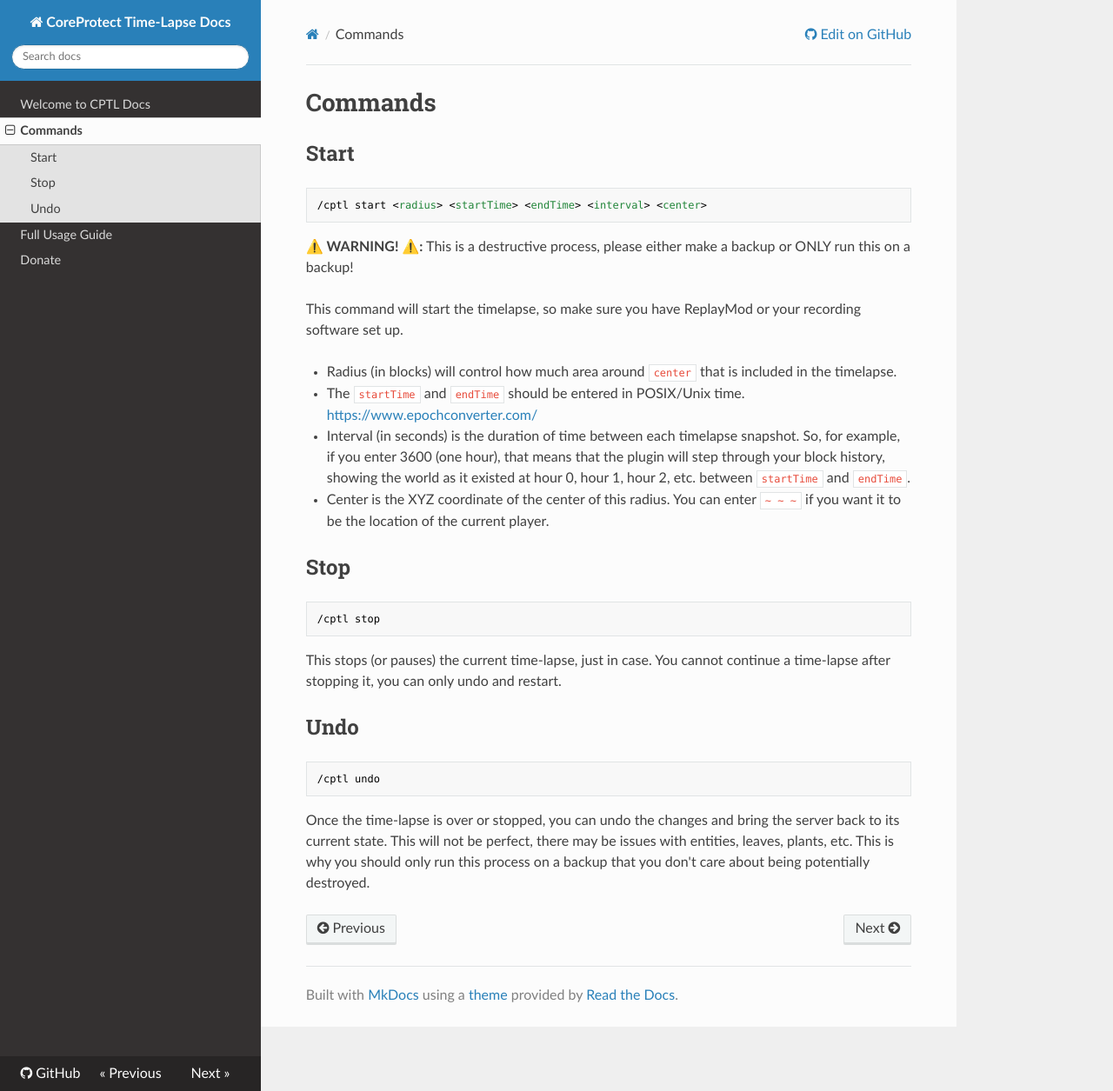
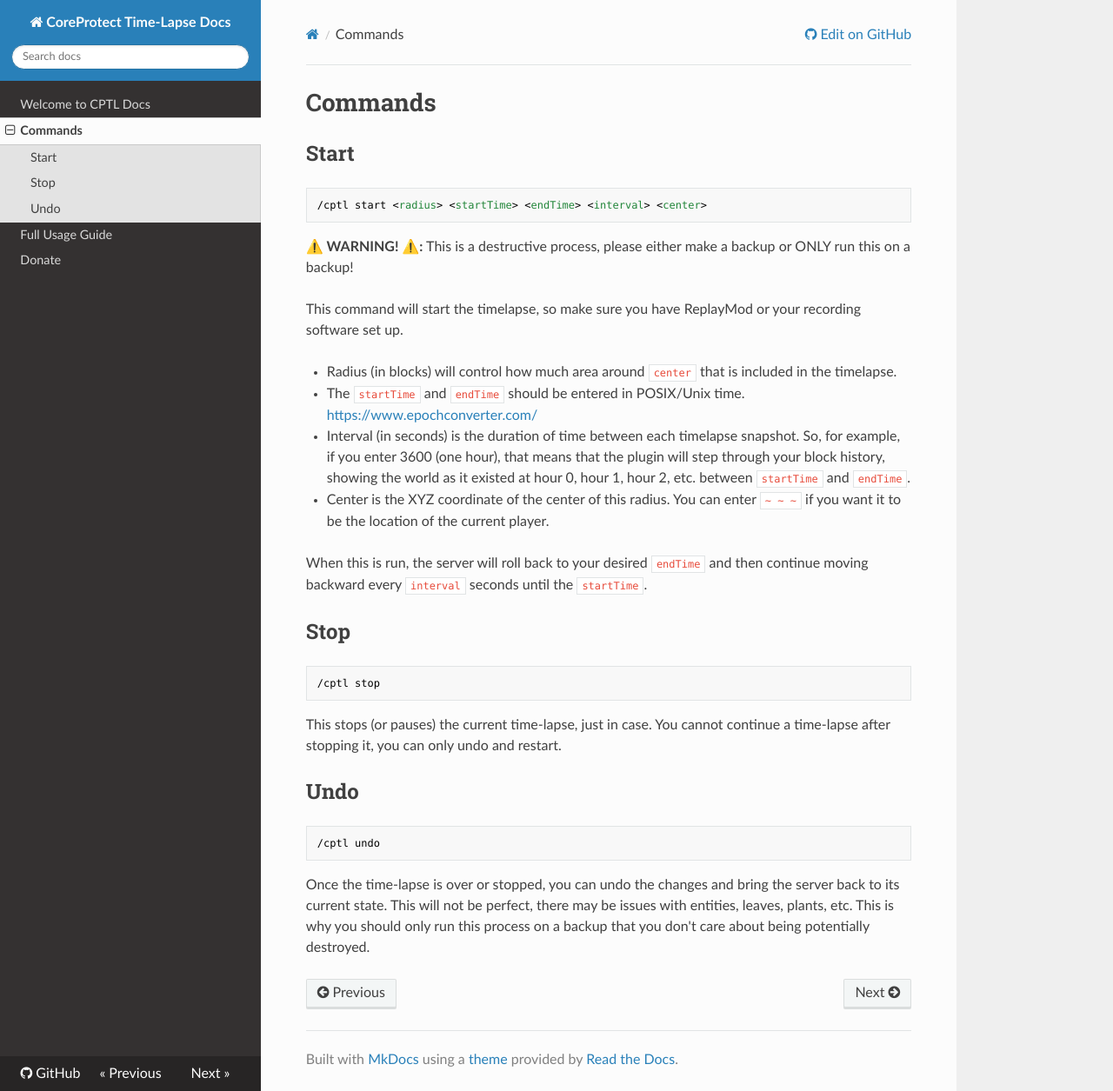
Before and after one commit to R2bEEaton-Minecraft/CoreProtectTimeLapse, an MkDocs documentation site: the page built from docs/commands.md, in a window 1280 px wide and 1255 px high. Shown: the whole window at 87% size. Built offline with MkDocs 1.6.1, drawn with Linux system fonts in a browser that asks for light colours; nearby versions of some CDN libraries.

Commit message:
update docs

````diff
--- a/docs/commands.md
+++ b/docs/commands.md
@@ -14,6 +14,8 @@
 - Interval (in seconds) is the duration of time between each timelapse snapshot. So, for example, if you enter 3600 (one hour), that means that the plugin will step through your block history, showing the world as it existed at hour 0, hour 1, hour 2, etc. between `startTime` and `endTime`.
 - Center is the XYZ coordinate of the center of this radius. You can enter `~ ~ ~` if you want it to be the location of the current player.
 
+When this is run, the server will roll back to your desired `endTime` and then continue moving backward every `interval` seconds until the `startTime`.
+
 ## Stop
 ```
 /cptl stop
````
